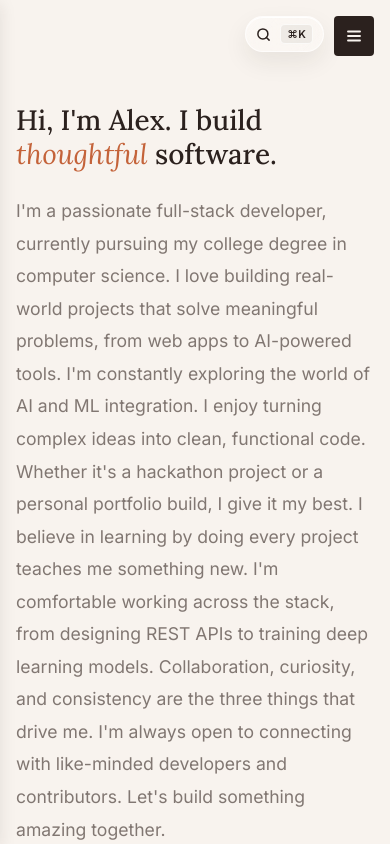
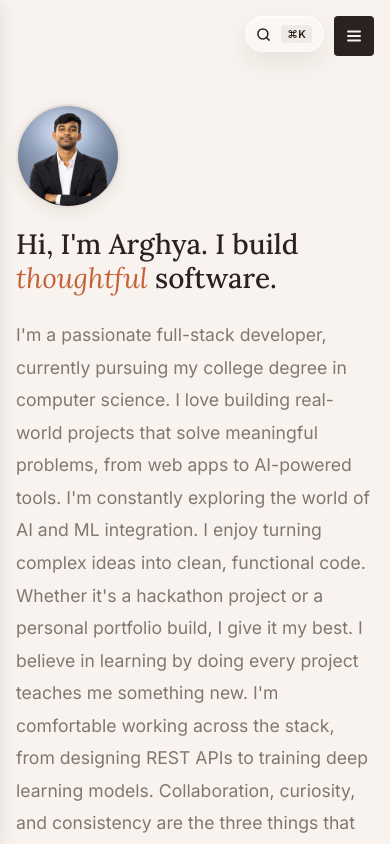
Before and after one commit to arghyabera007-hue/resume.me, a React (Vite) app: page / in a window 390 px wide. Shown: the top 844 px of the page. Built offline with nearby package versions, Linux system fonts and the light colour scheme.

Commit message:
Update profile photo, resize circular avatar to medium, and set name to Arghya Bera

```diff
--- a/index.html
+++ b/index.html
@@ -3,10 +3,10 @@
   <head>
     <meta charset="UTF-8" />
     <meta name="viewport" content="width=device-width, initial-scale=1.0" />
-    <meta name="description" content="Alex Rivera — Full-Stack Developer portfolio. Building thoughtful digital products with clean code and great UX." />
+    <meta name="description" content="Arghya Bera — Full-Stack Developer portfolio. Building thoughtful digital products with clean code and great UX." />
     <meta name="theme-color" content="#F8F3EE" />
     <link rel="icon" type="image/svg+xml" href="/vite.svg" />
-    <title>Alex Rivera — Full-Stack Developer</title>
+    <title>Arghya Bera — Full-Stack Developer</title>
   </head>
   <body>
     <div id="root"></div>
--- a/src/components/GlassSearchBar.jsx
+++ b/src/components/GlassSearchBar.jsx
@@ -8,7 +8,7 @@ const SEARCHABLE_ITEMS = [
     title: 'Hero Section',
     subtitle: 'Intro, tagline & call to action buttons',
     category: 'Component',
-    keywords: ['hero', 'intro', 'header', 'alex rivera', 'home', 'top', 'overview'],
+    keywords: ['hero', 'intro', 'header', 'arghya bera', 'arghya', 'home', 'top', 'overview'],
     badge: 'Section'
   },
   {
--- a/src/components/Hero.jsx
+++ b/src/components/Hero.jsx
@@ -15,6 +15,15 @@ export default function Hero() {
 
   return (
     <section id="hero" className="hero reveal" aria-labelledby="hero-heading">
+      {/* Mobile hero avatar (visible when sidebar drawer is closed) */}
+      <div className="hero__avatar-mobile">
+        <img
+          src={profile.avatar}
+          alt={`${profile.name} profile photo`}
+          loading="eager"
+        />
+      </div>
+
       <h2 id="hero-heading" className="hero__heading">
         Hi, I&apos;m {profile.name.split(' ')[0]}. I build{' '}
         <em>thoughtful</em> software.
--- a/src/data/portfolio.js
+++ b/src/data/portfolio.js
@@ -2,19 +2,19 @@
 // Replace these placeholder values with your actual information.
 
 export const profile = {
-  name: 'Alex Rivera',
+  name: 'Arghya Bera',
   role: 'Full-Stack Developer',
   tagline: 'Building thoughtful digital products with clean code and great UX.',
   location: 'San Francisco, CA',
   availability: 'Open to opportunities',
-  email: 'alex@example.com',
+  email: 'arghyabera007@gmail.com',
   avatar: '/profile.jpg',
   bio: [
     "I'm a passionate full-stack developer, currently pursuing my college degree in computer science. I love building real-world projects that solve meaningful problems, from web apps to AI-powered tools. I'm constantly exploring the world of AI and ML integration. I enjoy turning complex ideas into clean, functional code. Whether it's a hackathon project or a personal portfolio build, I give it my best.",
     "I believe in learning by doing — every project teaches me something new. I'm comfortable working across the stack, from designing REST APIs to training deep learning models. Collaboration, curiosity, and consistency are the three things that drive me. I'm always open to connecting with like-minded developers and contributors. Let's build something amazing together.",
   ],
   social: {
-    github: 'https://github.com/',
+    github: 'https://github.com/arghyabera007-hue',
     linkedin: 'https://linkedin.com/',
     twitter: 'https://twitter.com/',
   },
@@ -176,7 +176,7 @@ export const projects = [
       'A full-featured e-commerce platform with real-time inventory, order tracking, and an admin analytics dashboard. Built for scale with a microservices architecture.',
     tech: ['React', 'Node.js', 'PostgreSQL', 'Docker', 'Stripe'],
     image: '/project-ecommerce.jpg',
-    github: 'https://github.com/',
+    github: 'https://github.com/arghyabera007-hue',
     live: 'https://example.com/',
   },
   {
@@ -186,7 +186,7 @@ export const projects = [
       'A collaborative project management tool featuring Kanban boards, real-time updates via WebSockets, and team role management.',
     tech: ['React', 'TypeScript', 'Express', 'Socket.io', 'MongoDB'],
     image: '/project-taskmanager.jpg',
-    github: 'https://github.com/',
+    github: 'https://github.com/arghyabera007-hue',
     live: null,
   },
   {
@@ -196,7 +196,7 @@ export const projects = [
       'An AI chat interface that supports multiple LLM providers with streaming responses, conversation history, and model switching.',
     tech: ['Next.js', 'Python', 'FastAPI', 'OpenAI API', 'Redis'],
     image: '/project-aitools.jpg',
-    github: 'https://github.com/',
+    github: 'https://github.com/arghyabera007-hue',
     live: 'https://example.com/',
   },
 ];
--- a/src/index.css
+++ b/src/index.css
@@ -172,19 +172,32 @@ ol {
 }
 
 .sidebar__avatar-wrap {
-  width: 72px;
-  height: 72px;
+  width: 104px;
+  height: 104px;
   border-radius: var(--radius-full);
   overflow: hidden;
-  border: 2px solid var(--clr-border);
+  border: 2.5px solid var(--clr-border);
+  box-shadow: 0 4px 16px rgba(43, 33, 30, 0.08);
   margin-bottom: var(--sp-5);
   flex-shrink: 0;
+  transition: transform var(--t-fast), border-color var(--t-fast), box-shadow var(--t-fast);
+}
+
+.sidebar__avatar-wrap:hover {
+  transform: scale(1.03);
+  border-color: var(--clr-accent);
+  box-shadow: 0 6px 20px rgba(196, 99, 58, 0.16);
 }
 
 .sidebar__avatar-wrap img {
   width: 100%;
   height: 100%;
   object-fit: cover;
+  object-position: center 15%;
+}
+
+.hero__avatar-mobile {
+  display: none;
 }
 
 .sidebar__name {
@@ -1110,6 +1123,24 @@ ol {
     padding-top: var(--sp-8);
   }
 
+  .hero__avatar-mobile {
+    display: block;
+    width: 104px;
+    height: 104px;
+    border-radius: var(--radius-full);
+    overflow: hidden;
+    border: 2.5px solid var(--clr-border);
+    box-shadow: 0 4px 16px rgba(43, 33, 30, 0.08);
+    margin-bottom: var(--sp-5);
+  }
+
+  .hero__avatar-mobile img {
+    width: 100%;
+    height: 100%;
+    object-fit: cover;
+    object-position: center 15%;
+  }
+
   .hero__heading {
     font-size: var(--fs-2xl);
   }
```
Also changed, not shown: public/profile.jpg.
